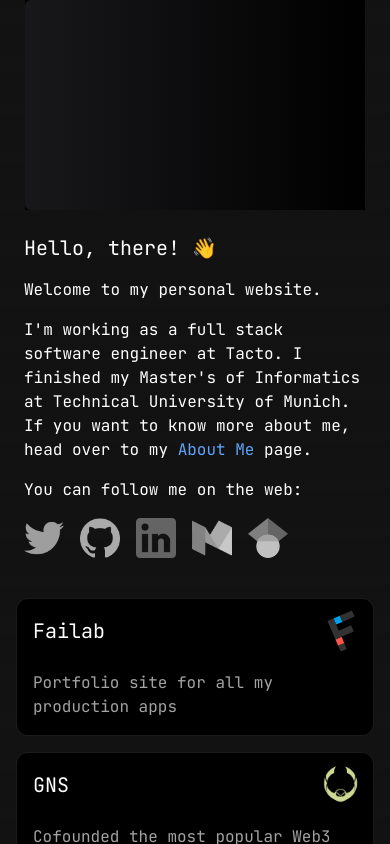
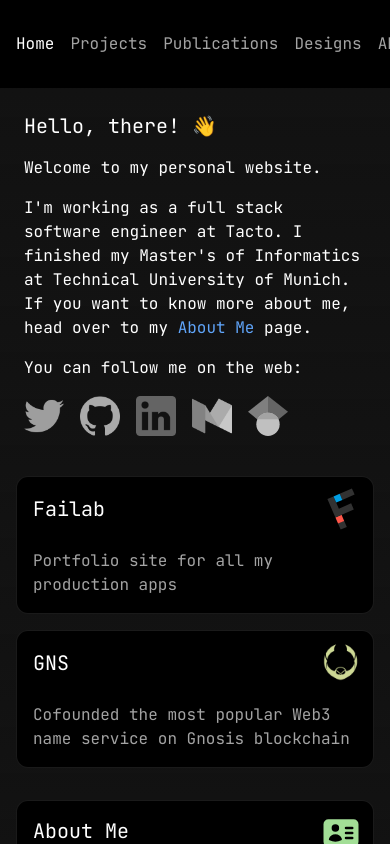
Before and after one commit to FaisalBinAhmed/faisalbin, a Next.js app: page / in a window 390 px wide. Shown: the top 844 px of the page. Built offline with nearby package versions, Linux system fonts and the light colour scheme; no server answers.

Commit message:
mobile nav menu

```diff
--- a/src/components/CreditCard.tsx
+++ b/src/components/CreditCard.tsx
@@ -1,9 +1,7 @@
 import React from "react";
-
+//bg-gradient-to-r from-zinc-900 to-black-900 rounded-md
 const CreditCard = () => {
-	return (
-		<div className="min-w-[340px] min-h-[210px] bg-gradient-to-r from-zinc-900 to-black-900 rounded-md"></div>
-	);
+	return <div className="min-w-[340px] min-h-[210px] "></div>;
 };
 
 export default CreditCard;
--- a/src/components/NavCard.tsx
+++ b/src/components/NavCard.tsx
@@ -17,7 +17,7 @@ const NavCard = ({ title, desc, icon, link }: NavCardProps) => {
 				<h1 className="text-xl p-2">{title}</h1>
 				<Image
 					src={icon}
-					className="w-10"
+					className="w-10 mt-1 mr-1"
 					alt={title}
 					width={128}
 					height={128}
--- a/src/components/NavMenu.tsx
+++ b/src/components/NavMenu.tsx
@@ -2,11 +2,11 @@ import Link from "next/link";
 import Footer from "@/components/Footer";
 import { useRouter } from "next/router";
 
-const getActiveClass = (pathname: string, path: string) => {
+export const getActiveClass = (pathname: string, path: string) => {
 	return pathname === path ? "text-white" : "text-neutral-400";
 };
 
-const paths = [
+export const paths = [
 	{ path: "/", name: "Home" },
 	{ path: "/projects", name: "Projects" },
 	{ path: "/publications", name: "Publications" },
--- a/src/components/Sidebar.tsx
+++ b/src/components/Sidebar.tsx
@@ -1,17 +1,58 @@
+import { useRouter } from "next/router";
 import CreditCard from "./CreditCard";
-import NavMenu from "./NavMenu";
+import NavMenu, { getActiveClass, paths } from "./NavMenu";
+import Link from "next/link";
 
 const Sidebar = () => {
+	const { pathname } = useRouter();
+
+	// const isHome = pathname === "/";
+
 	return (
-		<div className="w-[340px] bg-black md:h-full">
+		<>
+			<div className="hidden md:flex h-full">
+				<LandscapeSidebar />
+			</div>
+			<div className="md:hidden">
+				<MobileNaveMenu />
+			</div>
+		</>
+	);
+};
+
+export default Sidebar;
+
+const LandscapeSidebar = () => {
+	// const { pathname } = useRouter();
+
+	// const isHome = pathname === "/";
+
+	return (
+		<div className="w-[340px] bg-black">
 			<div className="flex h-full flex-col justify-between">
 				<CreditCard />
-				<div className="flex-1 hidden md:flex ">
-					<NavMenu />
-				</div>
+				<NavMenu />
 			</div>
 		</div>
 	);
 };
 
-export default Sidebar;
+const MobileNaveMenu = () => {
+	const { pathname } = useRouter();
+
+	// const isHome = pathname === "/";
+
+	return (
+		<div className="w-screen bg-black ">
+			<div
+				style={{ scrollbarWidth: "none" }}
+				className="flex flex-row overflow-scroll justify-between p-4 py-8 gap-4">
+				{paths.map(({ path, name }) => (
+					<Link key={path} href={path}>
+						<div className={getActiveClass(pathname, path)}>{name}</div>
+					</Link>
+				))}
+			</div>
+		</div>
+	);
+};
--- a/src/pages/about.tsx
+++ b/src/pages/about.tsx
@@ -5,8 +5,8 @@ import { useContext } from "react";
 const About = () => {
 	return (
 		<div className="flex flex-col h-screen flex-1 md:overflow-scroll p-4 md:p-8 gap-4">
-			<p className="text-xl">About 👋</p>
-			<p>
+			<p className="text-xl p-2">About 👋</p>
+			<p className="p-2">
 				I've recently finished my Master's of Informatics at Technical
 				University of Munich. I'm working full-time as a software engineer at
 				Brainlab. If you want to know more about me, head over to my page.
--- a/src/pages/designs.tsx
+++ b/src/pages/designs.tsx
@@ -5,8 +5,8 @@ import Link from "next/link";
 const Designs = () => {
 	return (
 		<div className="flex flex-col h-screen flex-1 md:overflow-scroll p-4 md:p-8 gap-4">
-			<div className="text-2xl font-bold">Designs</div>
-			<div className="text-neutral-400">
+			<div className="text-2xl font-bold p-2">Designs</div>
+			<div className="text-neutral-400 p-2">
 				I like to design. All my app UIs and the logos are designed by me. I use
 				Affinity Designer for 2D illustration. Blender, Shapr3D, and Fusion 360
 				for 3D modeling. I have open sourced many of my designs on my{" "}
--- a/src/pages/projects.tsx
+++ b/src/pages/projects.tsx
@@ -4,8 +4,8 @@ import { projects } from "@/data/projects";
 const Projects = () => {
 	return (
 		<div className="flex flex-col h-screen flex-1 md:overflow-scroll p-4 md:p-8 gap-4">
-			<div className="text-2xl font-bold">Projects</div>
-			<div className="text-neutral-400">
+			<div className="text-2xl font-bold p-2">Projects</div>
+			<div className="text-neutral-400 p-2">
 				A list of projects that I have worked on. This includes open source
 				projects, and production apps I have published. As of April 2024, I have
 				30000+ users across all my apps.
--- a/src/pages/publications.tsx
+++ b/src/pages/publications.tsx
@@ -5,8 +5,8 @@ import Link from "next/link";
 const Publications = () => {
 	return (
 		<div className="flex flex-col h-screen flex-1 md:overflow-scroll p-4 md:p-8 gap-4">
-			<div className="text-2xl font-bold">Publications</div>
-			<div className="text-neutral-400">
+			<div className="text-2xl font-bold p-2">Publications</div>
+			<div className="text-neutral-400 p-2">
 				A list of academic papers that I have written and published. I also
 				write technical articles about Rust, TypeScript, and Swift on{" "}
 				<Link
```
